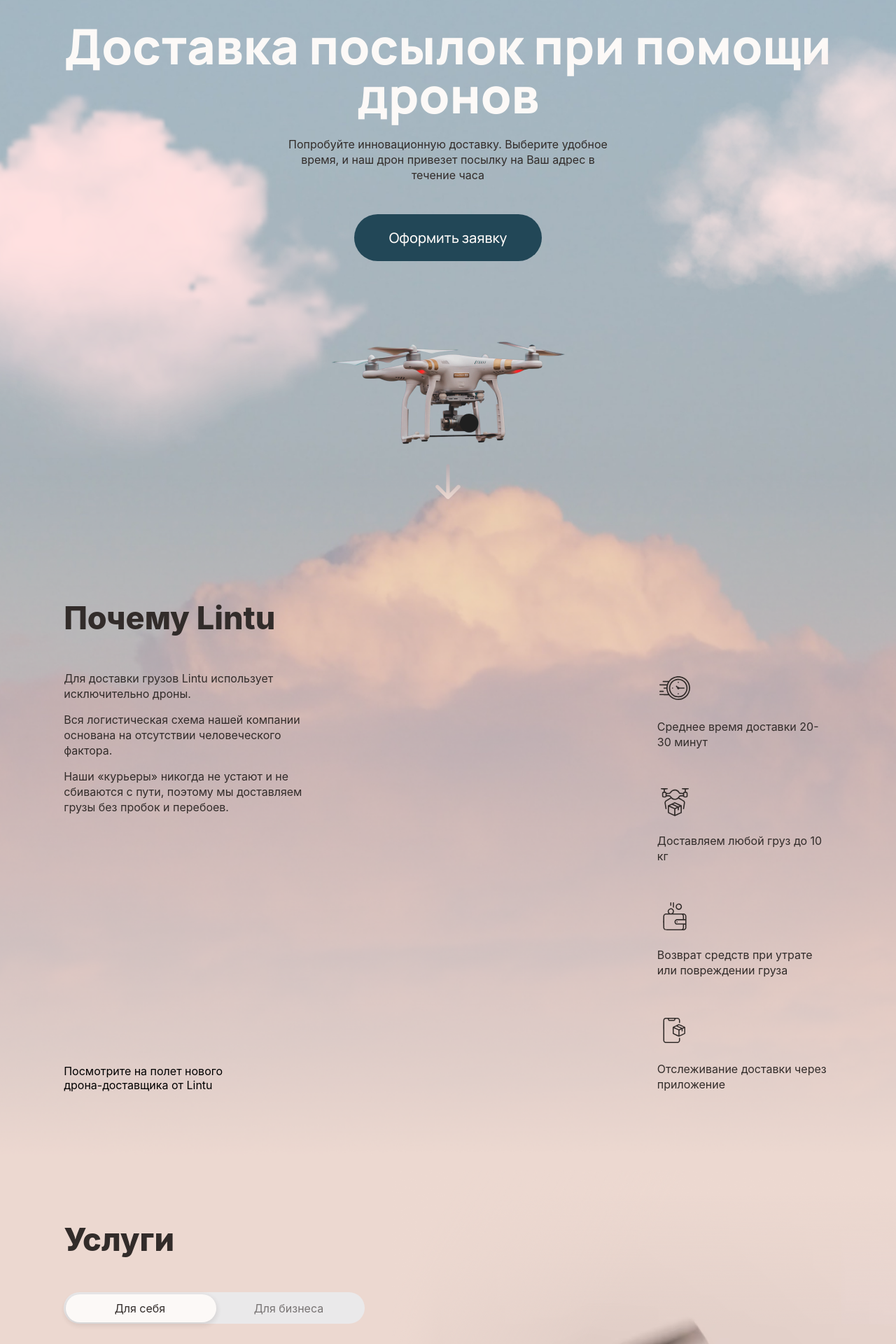
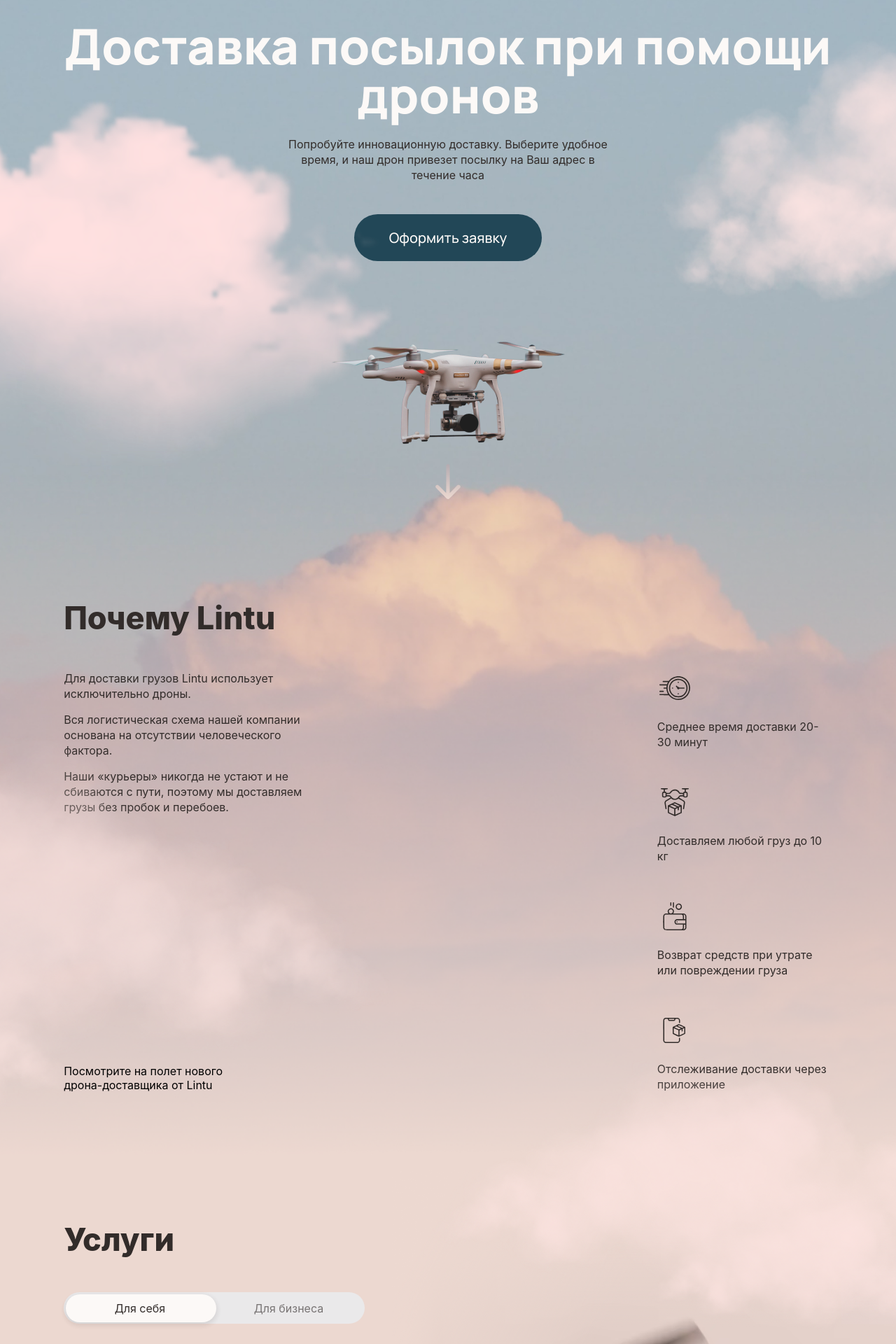
Before and after one commit to TabulaWeb/drone, a Next.js app: page / in a window 1280 px wide. Shown: the part 160-2080 px from the top of the page at 70% size. Built offline with nearby package versions, Linux system fonts and the light colour scheme.

Commit message:
cloud animation

```diff
--- a/components/Main.jsx
+++ b/components/Main.jsx
@@ -3,6 +3,8 @@ import Image from 'next/image';
 import droneAnimation from '../public/droneAnimation.png'
 import cloudOne from '../public/cloudOne.png';
 import cloudTwo from '../public/cloudTwo.png';
+import cloudThree from '../public/cloud3.png';
+import cloudFour from '../public/cloud4.png';
 
 const Main = () => {
     return(
@@ -100,6 +102,12 @@ const Main = () => {
                             </div>
                         </div>
                     </div>
+                    <div className="cloudThree">
+                        <Image src={cloudThree} alt='cloud four' />
+                    </div>
+                    <div className="cloudFour">
+                        <Image src={cloudFour} alt='cloud three' />
+                    </div>
                 </div>
             </div>
         </section>
--- a/styles/globals.css
+++ b/styles/globals.css
@@ -273,12 +273,23 @@ a {
   position: absolute;
   bottom: 100px;
   left: -60%;
+
+  -webkit-user-select: none;
+  -moz-user-select: none;
+  -ms-user-select: none;
+  user-select: none;
+  pointer-events: none;
 }
 
 .cloudTwo {
   position: absolute;
   top: 0;
   right: -50%;
+  -webkit-user-select: none;
+  -moz-user-select: none;
+  -ms-user-select: none;
+  user-select: none;
+  pointer-events: none;
 }
 
 .main-why__text {
@@ -328,8 +339,83 @@ a {
 .main-why{
   padding-top: 90px;
   padding-bottom: 90px;
+  position: relative;
 }
 
 .download-container {
   position: relative;
 }
+
+.cloudThree {
+  position: absolute;
+  bottom: 50px;
+  left: -65%;
+
+  -webkit-user-select: none;
+  -moz-user-select: none;
+  -ms-user-select: none;
+  user-select: none;
+  pointer-events: none;
+}
+
+.cloudFour {
+  position: absolute;
+  bottom: -30%;
+  right: -23%;
+  z-index: 1;
+
+  -webkit-user-select: none;
+  -moz-user-select: none;
+  -ms-user-select: none;
+  user-select: none;
+  pointer-events: none;
+}
+
+
+@keyframes animCloud {
+  0% {
+      -webkit-transform: translate(-3%, -2%);
+      -moz-transform: translate(-3%, -2%);
+      -ms-transform: translate(-3%, -2%);
+      -o-transform: translate(-3%, -2%);
+      transform: translate(-3%, -2%);
+}
+  50% {
+      -webkit-transform: translate(3%, 2%);
+      -moz-transform: translate(3%, 2%);
+      -ms-transform: translate(3%, 2%);
+      -o-transform: translate(3%, 2%);
+      transform: translate(3%, 2%);
+}
+  100% {
+      -webkit-transform: translate(-3%, -2%);
+      -moz-transform: translate(-3%, -2%);
+      -ms-transform: translate(-3%, -2%);
+      -o-transform: translate(-3%, -2%);
+      transform: translate(-3%, -2%);
+  }
+}
+
+.cloudOne {
+  -webkit-animation: animCloud 15s ease-in-out infinite;
+  -moz-animation: animCloud 15s ease-in-out infinite;
+  animation: animCloud 15s ease-in-out infinite;
+}
+
+.cloudTwo {
+  -webkit-animation: animCloud 13s ease-in-out infinite;
+  -moz-animation: animCloud 13s ease-in-out infinite;
+  animation: animCloud 13s ease-in-out infinite;
+}
+
+.cloudThree {
+  -webkit-animation: animCloud 15s ease-in-out infinite;
+  -moz-animation: animCloud 15s ease-in-out infinite;
+  animation: animCloud 15s ease-in-out infinite;
+}
+
+.cloudFour {
+  -webkit-animation: animCloud 13s ease-in-out infinite;
+  -moz-animation: animCloud 13s ease-in-out infinite;
+  animation: animCloud 13s ease-in-out infinite;
+}
```
Also changed, not shown: public/cloud3.png (added), public/cloud4.png (added).
